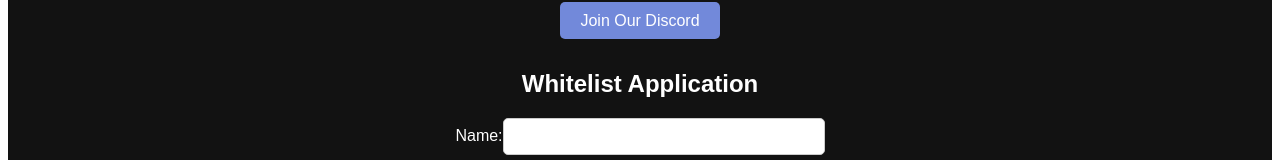
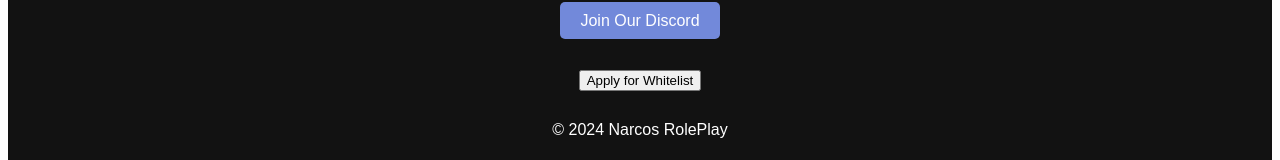
Before and after one commit to m3kano-sl/narcos-rp, a Next.js app: page / in a window 1280 px wide. Shown: the part 737-897 px from the top of the page. Built offline with nearby package versions, Linux system fonts and the light colour scheme.

Commit message:
index.js

```diff
--- a/pages/index.js
+++ b/pages/index.js
@@ -10,6 +10,7 @@ export default function Home() {
   });
 
   const [success, setSuccess] = useState(false);
+  const [isFormVisible, setIsFormVisible] = useState(false); // For popup form visibility
 
   const handleInputChange = (e) => {
     setFormData({ ...formData, [e.target.name]: e.target.value });
@@ -17,7 +18,8 @@ export default function Home() {
 
   const handleSubmit = async (e) => {
     e.preventDefault();
-    const webhookUrl = "https://discord.com/api/webhooks/1307061556567212163/rZ5IItXmyUXUYqHYL4NITLED3eaIqtyiInycHjtTzaME6yFTu8fV-X4mpZZJnrBgHFvZ"; // Replace with your webhook URL
+    const webhookUrl =
+      "https://discord.com/api/webhooks/1307061556567212163/rZ5IItXmyUXUYqHYL4NITLED3eaIqtyiInycHjtTzaME6yFTu8fV-X4mpZZJnrBgHFvZ"; // Replace with your webhook URL
     try {
       await axios.post(webhookUrl, {
         content: `**Whitelist Application Received**\nName: ${formData.name}\nExperience: ${formData.experience}\nReason: ${formData.reason}`,
@@ -26,6 +28,10 @@ export default function Home() {
     } catch (error) {
       console.error("Error sending form data to Discord:", error);
     }
+  };
+
+  const toggleForm = () => {
+    setIsFormVisible(!isFormVisible);
   };
 
   return (
@@ -62,11 +68,25 @@ export default function Home() {
         </a>
       </section>
 
-      {/* Whitelist Form Section */}
-      <section className={styles.whitelist}>
+      {/* Whitelist Form Button */}
+      <section className={styles.whitelistButtonSection}>
+        <button className={styles.openWhitelistButton} onClick={toggleForm}>
+          Apply for Whitelist
+        </button>
+      </section>
+
+      {/* Whitelist Form Popup */}
+      {isFormVisible && (
+        <div className={styles.popup}>
+          <div className={styles.popupContent}>
+            <button className={styles.closeButton} onClick={toggleForm}>
+              &times;
+            </button>
             <h2>Whitelist Application</h2>
             {success ? (
-          <p className={styles.successMessage}>Thank you for your application! We will review it soon.</p>
+              <p className={styles.successMessage}>
+                Thank you for your application! We will review it soon.
+              </p>
             ) : (
               <form onSubmit={handleSubmit}>
                 <label>
@@ -100,7 +120,9 @@ export default function Home() {
                 <button type="submit">Submit Application</button>
               </form>
             )}
-      </section>
+          </div>
+        </div>
+      )}
 
       {/* Footer Section */}
       <footer className={styles.footer}>
```
Lines whose indentation alone changed are shown as unchanged.
